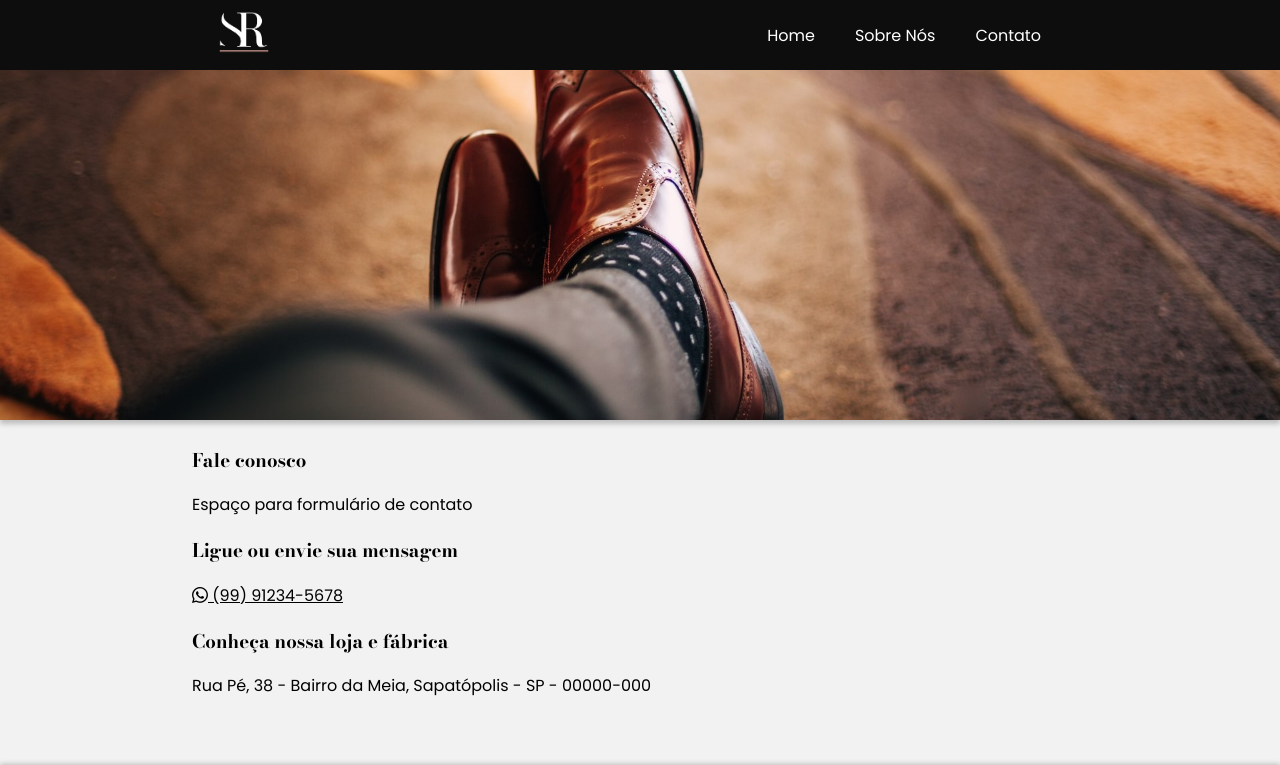
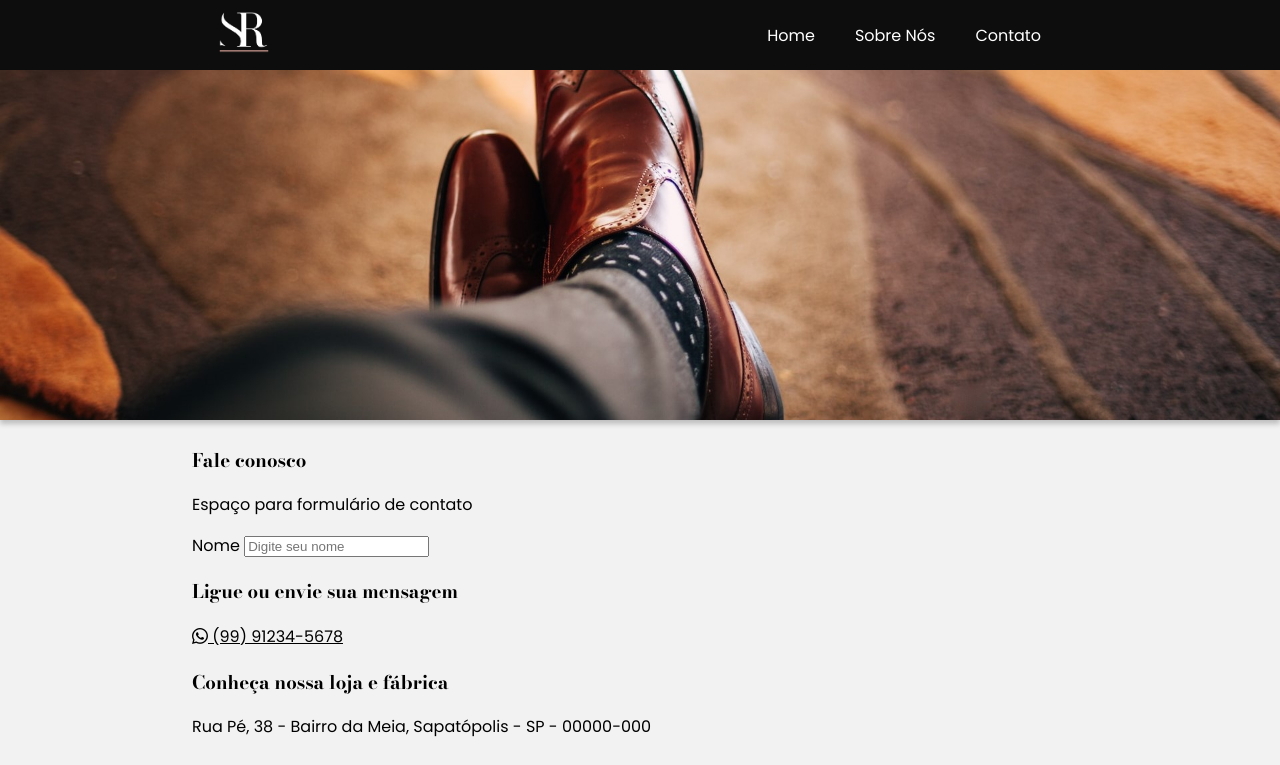
Before and after one commit to 2023-senai-sp-ford-enter/T3-angleBrackets-sapataria, a plain HTML site: page contato.html in a window 1280 px wide. Shown: the top 765 px of the page. Drawn offline with nearby package versions, Linux system fonts and the light colour scheme.

Commit message:
acrescentando formulario

```diff
--- a/contato.html
+++ b/contato.html
@@ -30,6 +30,11 @@
     <article>
       <h3>Fale conosco</h3>
       <p>Espaço para formulário de contato</p>
+    <div>
+      <form action="https://formsubmit.co/roberto7luna@gmail.com" method="POST"></form>
+        <label for="name">Nome</label>
+        <input text-align:center type="text" name="name" placeholder="Digite seu nome" required>
+    </div>
     </article>
 
     <article id="contato">
```
